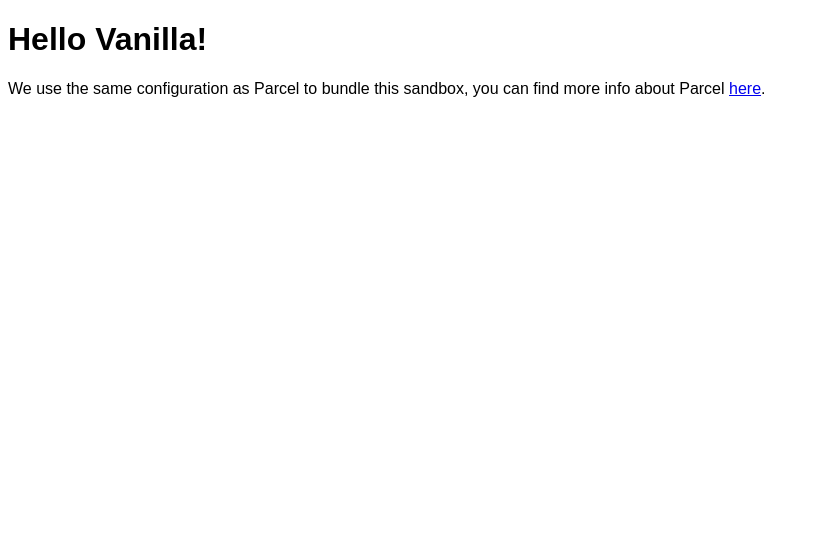
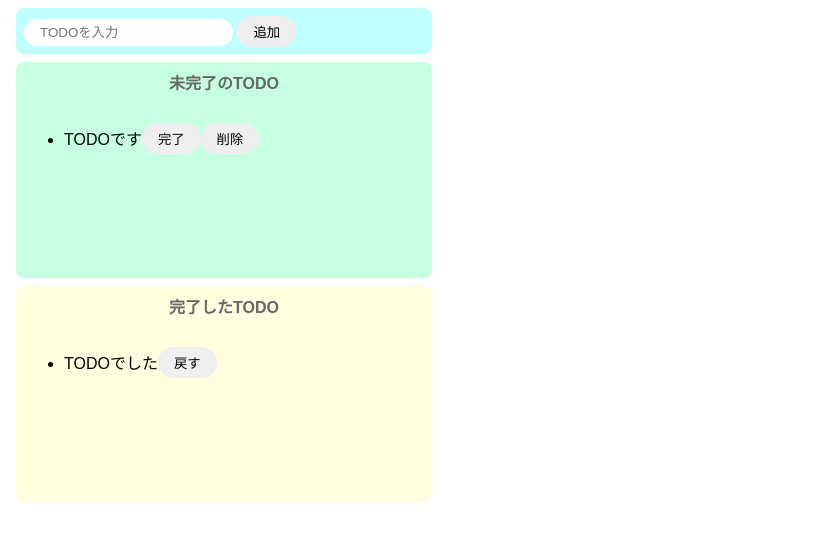
Before and after one commit to che11y5/VaniraJSApp, a website built with Parcel: page index.html in a window 1280 px wide. Shown: the whole page, without its empty margins (0-819 px from the left). Built offline with nearby package versions, Linux system fonts and the light colour scheme.

Commit message:
20220626

```diff
--- a/index.html
+++ b/index.html
@@ -1,16 +1,39 @@
 <!DOCTYPE html>
 <html>
-
   <head>
-	<title>Parcel Sandbox</title>
+    <title>TODO(JS)</title>
     <meta charset="UTF-8" />
   </head>
 
   <body>
     <div id="app"></div>
-
-	<script src="src/index.js">
-	</script>
+    <div class="input-area">
+      <input placeholder="TODOを入力" />
+      <button>追加</button>
+    </div>
+    <div class="incomplete-area">
+      <p class="title">未完了のTODO</p>
+      <ul>
+        <li>
+          <div class="list-row">
+            <p>TODOです</p>
+            <button>完了</button>
+            <button>削除</button>
+          </div>
+        </li>
+      </ul>
+    </div>
+    <div class="complete-area">
+      <p class="title">完了したTODO</p>
+      <ul>
+        <li>
+          <div class="list-row">
+            <p>TODOでした</p>
+            <button>戻す</button>
+          </div>
+        </li>
+      </ul>
+    </div>
+    <script src="src/index.js"></script>
   </body>
-
 </html>
--- a/src/index.js
+++ b/src/index.js
@@ -1,10 +1 @@
 import "./styles.css";
-
-document.getElementById("app").innerHTML = `
-<h1>Hello Vanilla!</h1>
-<div>
-  We use the same configuration as Parcel to bundle this sandbox, you can find more
-  info about Parcel
-  <a href="https://parceljs.org" target="_blank" rel="noopener noreferrer">here</a>.
-</div>
-`;
--- a/src/styles.css
+++ b/src/styles.css
@@ -1,3 +1,60 @@
 body {
   font-family: sans-serif;
 }
+
+.input-area {
+  background-color: #c1ffff;
+  width: 400px;
+  height: 30px;
+  padding: 8px;
+  border-radius: 8px;
+  margin: 8px;
+}
+input {
+  border-radius: 16px;
+  border: none;
+  padding: 6px 16px;
+  outline: none;
+}
+button {
+  border-radius: 16px;
+  border: none;
+  padding: 6px 16px;
+}
+.list-item {
+  margin-right: 15px;
+}
+button:hover {
+  background-color: #ff7fff;
+  color: #fff;
+  cursor: pointer;
+}
+.incomplete-area {
+  background-color: #c6ffe2;
+  width: 400px;
+  padding: 8px;
+  margin: 8px;
+  border-radius: 8px;
+  min-height: 200px;
+}
+
+.complete-area {
+  background-color: #ffffe0;
+  width: 400px;
+  padding: 8px;
+  margin: 8px;
+  border-radius: 8px;
+  min-height: 200px;
+}
+
+.title {
+  text-align: center;
+  margin-top: 0;
+  font-weight: bold;
+  color: #666;
+}
+.list-row {
+  display: flex;
+  align-items: center;
+  padding-bottom: 4px;
+}
```
Lines whose indentation alone changed are shown as unchanged.
